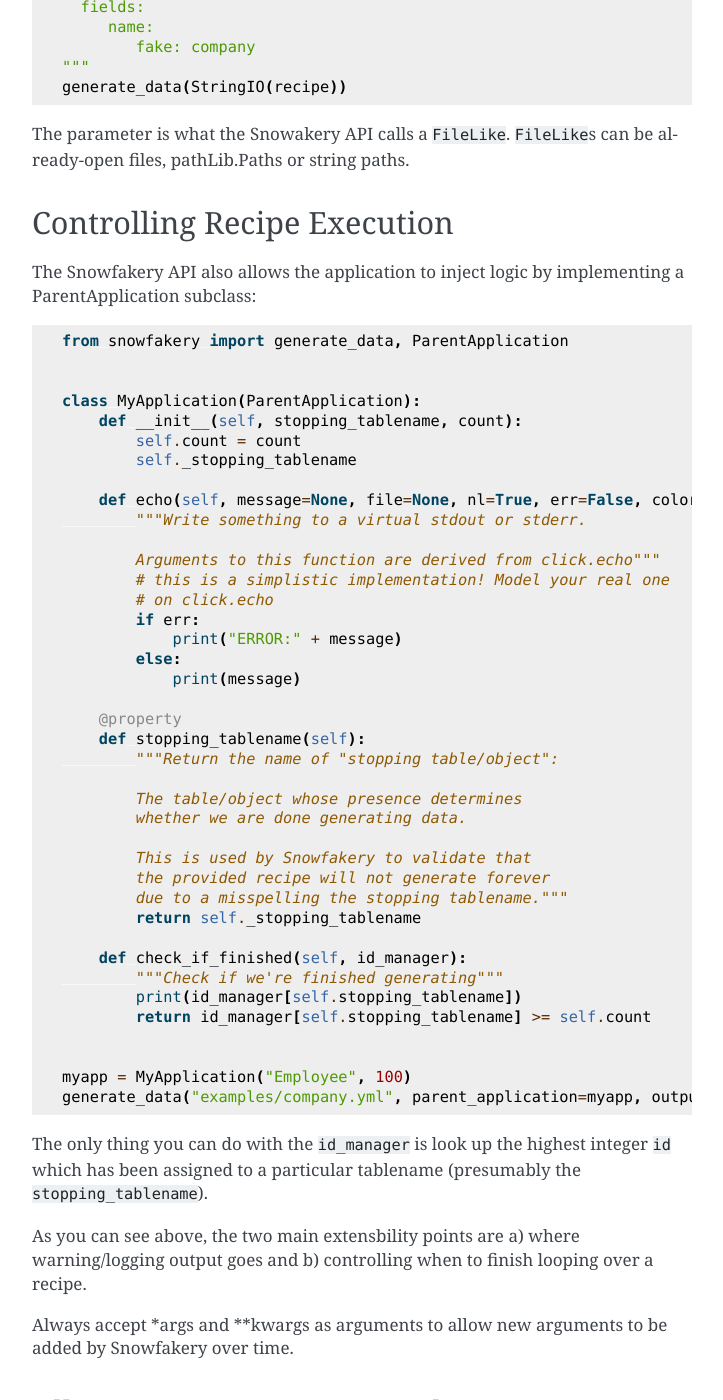
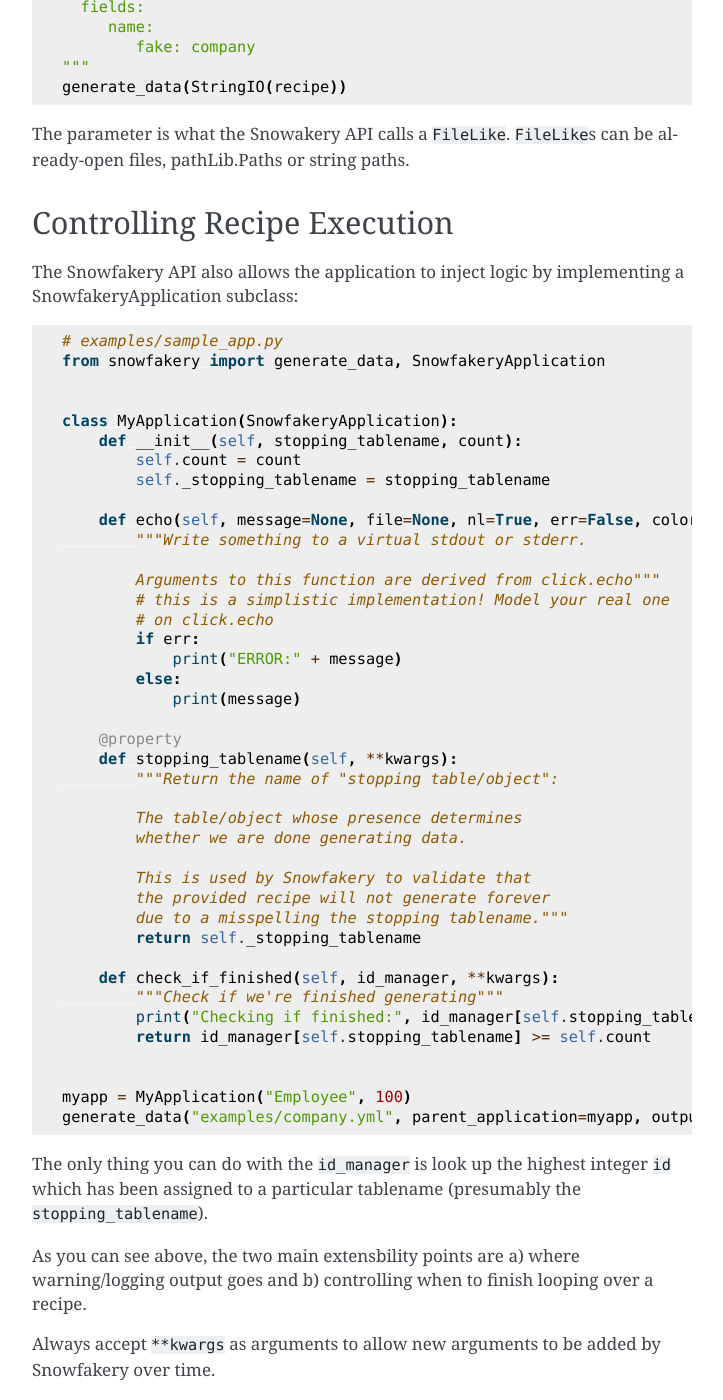
Before and after one commit to SFDO-Tooling/Snowfakery, a Sphinx documentation site: the page built from docs/embedding.md, in a window 1280 px wide and 1400 px high, scrolled down 558 px. Shown: the whole window, without its empty margins (388-1111 px from the left). Built offline with Sphinx 7.4.7, drawn with Linux system fonts in a browser that asks for light colours; some of the changed text lies outside the part shown.

Commit message:
Responses to PR Review.
Mostly: Renaming ParentApplication->SnowfakeryApplication
	Fixes to examples.

````diff
--- a/docs/embedding.md
+++ b/docs/embedding.md
@@ -34,19 +34,20 @@
 ## Controlling Recipe Execution
 
 The Snowfakery API also allows the application
-to inject logic by implementing a ParentApplication
+to inject logic by implementing a SnowfakeryApplication
 subclass:
 
 ```python
-from snowfakery import generate_data, ParentApplication
+# examples/sample_app.py
+from snowfakery import generate_data, SnowfakeryApplication
 
 
-class MyApplication(ParentApplication):
+class MyApplication(SnowfakeryApplication):
     def __init__(self, stopping_tablename, count):
         self.count = count
-        self._stopping_tablename
+        self._stopping_tablename = stopping_tablename
 
-    def echo(self, message=None, file=None, nl=True, err=False, color=None):
+    def echo(self, message=None, file=None, nl=True, err=False, color=None, **kwargs):
         """Write something to a virtual stdout or stderr.
 
         Arguments to this function are derived from click.echo"""
@@ -58,7 +59,7 @@
             print(message)
 
     @property
-    def stopping_tablename(self):
+    def stopping_tablename(self, **kwargs):
         """Return the name of "stopping table/object":
 
         The table/object whose presence determines
@@ -69,9 +70,9 @@
         due to a misspelling the stopping tablename."""
         return self._stopping_tablename
 
-    def check_if_finished(self, id_manager):
+    def check_if_finished(self, id_manager, **kwargs):
         """Check if we're finished generating"""
-        print(id_manager[self.stopping_tablename])
+        print("Checking if finished:", id_manager[self.stopping_tablename])
         return id_manager[self.stopping_tablename] >= self.count
 
 
@@ -87,7 +88,7 @@
 a) where warning/logging output goes and b) controlling
 when to finish looping over a recipe.
 
-Always accept *args and **kwargs as arguments to allow new arguments to
+Always accept `**kwargs` as arguments to allow new arguments to
 be added by Snowfakery over time.
 
 ## All arguments to generate_data
@@ -98,7 +99,7 @@
 def generate_data(
     yaml_file: FileLike,
     *,
-    parent_application: ParentApplication = None,  # the parent application
+    parent_application: SnowfakeryApplication = None,  # the parent application
     user_options: T.Dict[str, str] = None,  # same as --option
     dburl: str = None,  # same as --dburl
     dburls=[],  # same as multiple --dburl options
--- a/snowfakery/__init__.py
+++ b/snowfakery/__init__.py
@@ -1,7 +1,7 @@
 from pathlib import Path
 
 from .plugins import SnowfakeryPlugin, lazy  # noqa
-from .api import generate_data, ParentApplication
+from .api import generate_data, SnowfakeryApplication
 
 # TODO: when Python 3.6 is irrelevant, make this lazy:
 
@@ -11,4 +11,4 @@
 with version_file.open() as f:
     version = f.read().strip()
 
-__all__ = ("generate_data", "ParentApplication", "SnowfakeryPlugin", "lazy")
+__all__ = ("generate_data", "SnowfakeryApplication", "SnowfakeryPlugin", "lazy")
````
Also changed, not shown: docs/index.md (+1 -0 lines), 5 other files.
